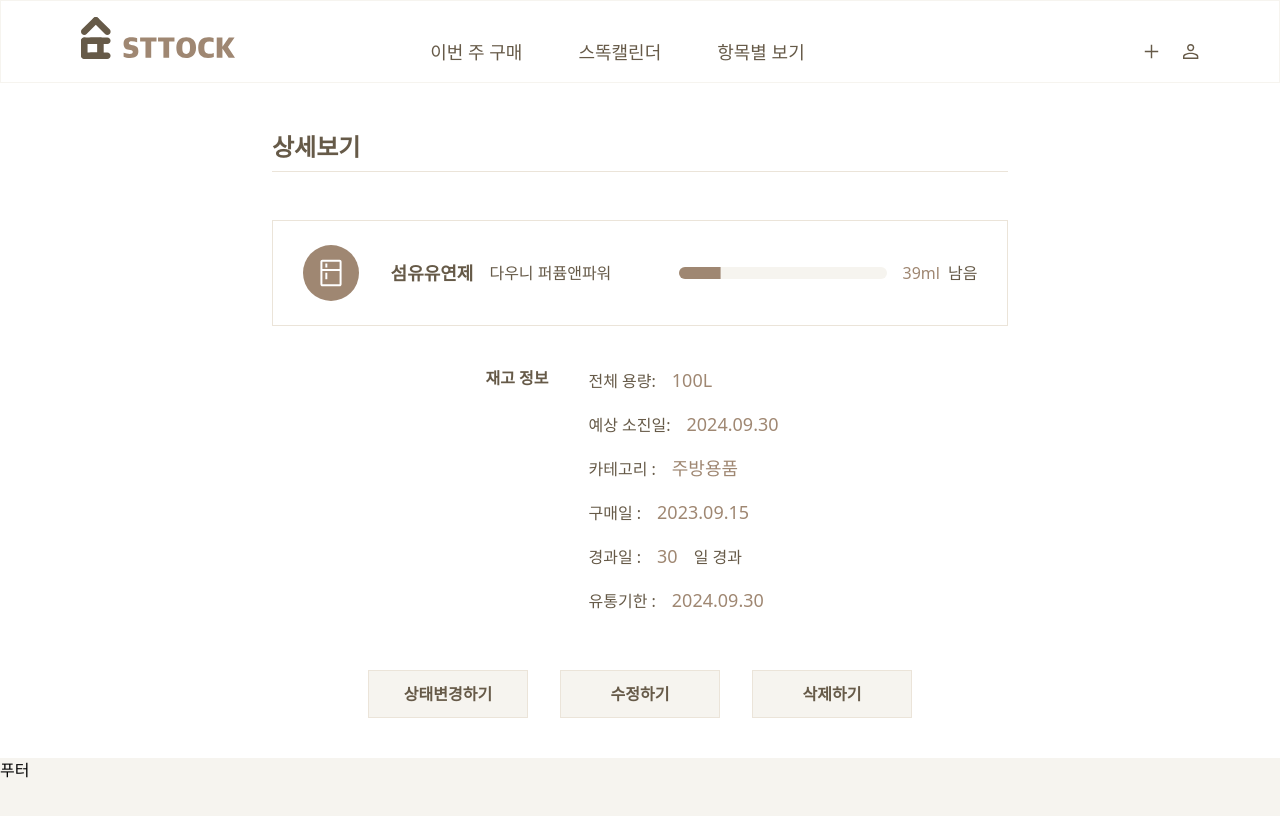
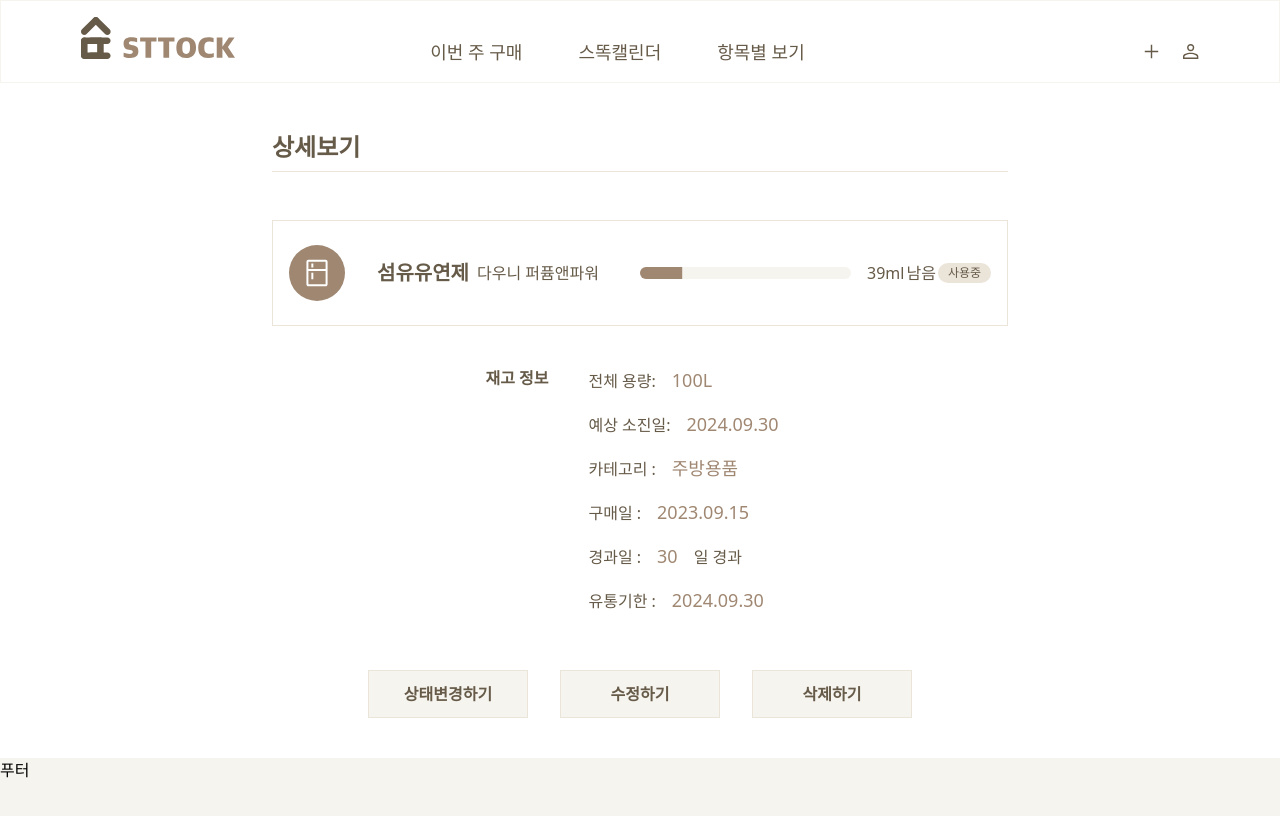
Before and after one commit to Team-Sttock/FE, a Next.js app: page /detail in a window 1280 px wide. Shown: the top 816 px of the page. Built offline with nearby package versions, Linux system fonts and the light colour scheme.

Commit message:
feat : 기획 수정 - 상태라벨 컴포넌트 추가

```diff
--- a/features/common/components/StateLabel.tsx
+++ b/features/common/components/StateLabel.tsx
@@ -12,7 +12,7 @@ export interface StateLabelProps {
 
 export const StateLabel = ({ state }: StateLabelProps) => {
   const className = classNames(
-    'text-[10px] rounded-xl w-14 h-fit text-center px-1.5 py-0.5',
+    'text-xs rounded-xl w-20 h-fit text-center px-1.5 py-0.5',
     LabelContent[state]?.className
   )
 
--- a/features/products/components/Item.tsx
+++ b/features/products/components/Item.tsx
@@ -1,5 +1,7 @@
 import Link from 'next/link'
 import { Line } from 'rc-progress'
+
+import { State, StateLabel } from '@/features/common/components/StateLabel'
 export default function Item() {
   const product = {
     id: 1,
@@ -20,7 +22,7 @@ export default function Item() {
         </h3>
         <GoToDetailButton />
       </div>
-      <div className="flex flex-row items-center justify-between  w-full">
+      <div className="flex flex-row items-center justify-between w-full gap-4">
         <Line
           percent={20}
           strokeColor="#9f8772"
@@ -28,9 +30,10 @@ export default function Item() {
           strokeLinecap="butt"
           className="w-full h-4 rounded-full mr-4"
         ></Line>
-        <h3 className="text-dark-brown text-sm w-20 text-right">
+        <span className="text-dark-brown text-sm w-28 text-right">
           {product.remainDays}일 남음
-        </h3>
+        </span>
+        <StateLabel state={State.INUSE} />
       </div>
     </div>
   )
--- a/pages/detail.tsx
+++ b/pages/detail.tsx
@@ -4,6 +4,7 @@ import { Line } from 'rc-progress'
 
 import Button from '@/features/common/components/Button'
 import Navbar from '@/features/common/components/Navbar'
+import { State, StateLabel } from '@/features/common/components/StateLabel'
 import { classNames } from '@/features/common/utils/classNames'
 
 const NotoSans = Noto_Sans({
@@ -46,7 +47,7 @@ export default function Page() {
     <>
       <Navbar />
 
-      <div className="flex flex-col items-center justify-center m-auto max-w-3xl w-full px-4  mb-10">
+      <div className="flex flex-col items-center justify-center m-auto max-w-3xl w-full px-4 mb-10">
         <div className="flex flex-col justify-center items-stretch my-10 max-w-3xl w-full py-2">
           <h1
             className={classNames(
@@ -61,40 +62,42 @@ export default function Page() {
 
         <div
           className={classNames(
-            'flex flex-col items-center justify-around w-full max-w-3xl min-w-fit-content border border-beige m-auto px-4 py-4 ',
-            'sm:flex-row sm:py-6 sm:px-0'
+            'w-full max-w-3xl border border-beige space-y-4  px-4 py-4 m-auto',
+            'sm:flex sm:flex-row sm:items-center sm:py-6 sm:space-y-0'
           )}
         >
           <div
             className={classNames(
-              'relative flex flex-row justify-center items-center m-auto mb-4',
-              'sm:mb-0'
+              'flex flex-row items-center w-full max-w-md m-auto'
             )}
           >
             <img
               src="/icons/kitchen-icon.svg"
               alt="icon"
-              className={classNames('w-14 h-14  mr-3', 'lg:mr-8')}
+              className={classNames('w-14 h-14 mr-4', 'lg:mr-8')}
             />
-            <p className="text-dark-brown text-lg font-bold whitespace-nowrap mr-2">
+            <p className="text-dark-brown text-xl font-bold whitespace-nowrap  ">
               {data.name}
             </p>
-            <span className="text-dark-brown text-base overflow-hidden overflow-ellipsis mx-2">
+            <span className="text-dark-brown text-base overflow-hidden whitespace-nowrap overflow-ellipsis mx-2 flex-1">
               {data.nickname}
             </span>
           </div>
 
-          <div className="relative flex flex-wrap items-center m-auto sm:space-x-2">
+          <div className="relative flex items-center w-full max-w-md m-auto sm:max-w-none sm:min-w-[330px]">
             <Line
               percent={20}
               strokeColor="#9f8772"
               trailColor="#F6F4EF"
               strokeLinecap="butt"
-              className="w-52  h-3 rounded-full mr-2"
+              className="h-3 rounded-full mr-4 w-full "
             ></Line>
 
-            <span className="text-light-brown mr-2">{data.remain}</span>
-            <p className="text-dark-brown">남음</p>
+            <span className="text-dark-brown text-base w-12 text-center">
+              {data.remain}
+            </span>
+            <p className="text-dark-brown text-base w-14 text-center">남음</p>
+            <StateLabel state={State.INUSE} />
           </div>
         </div>
 
```
